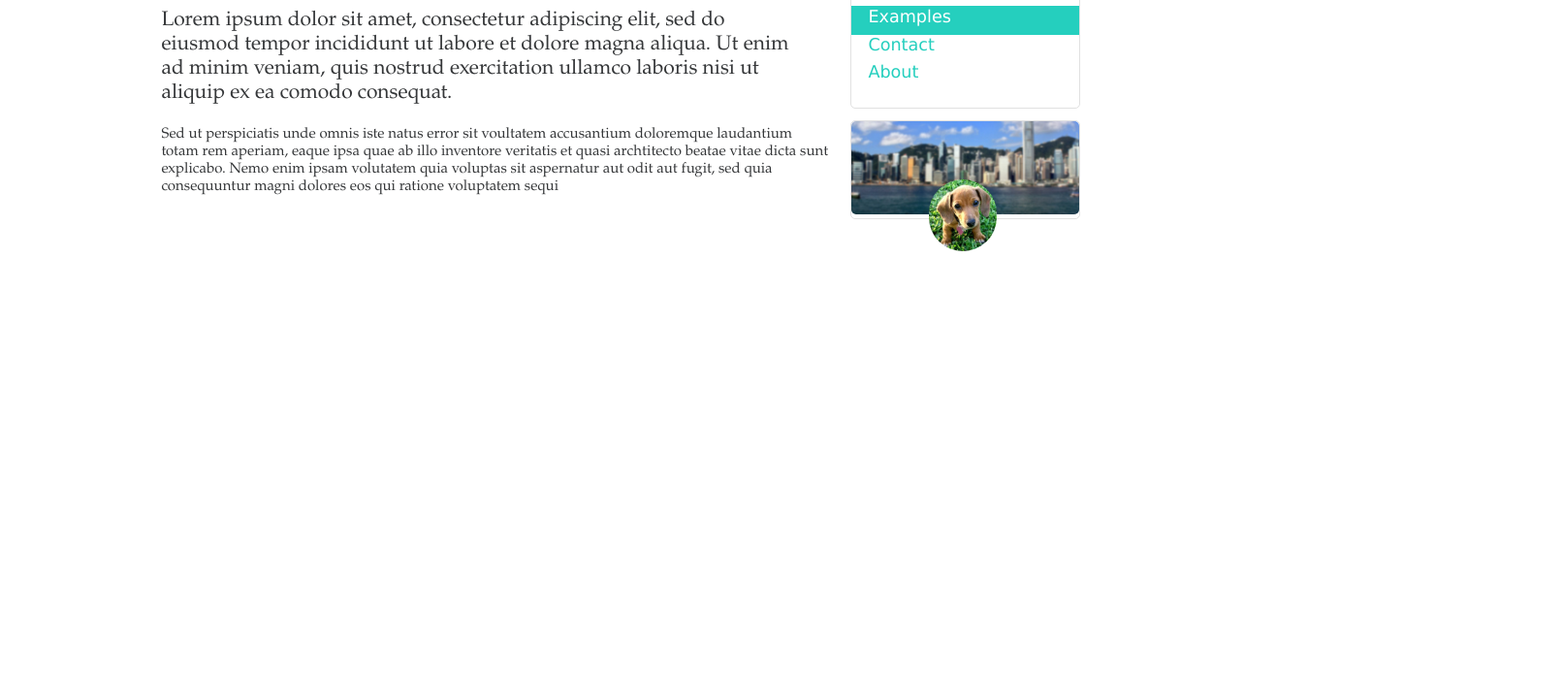
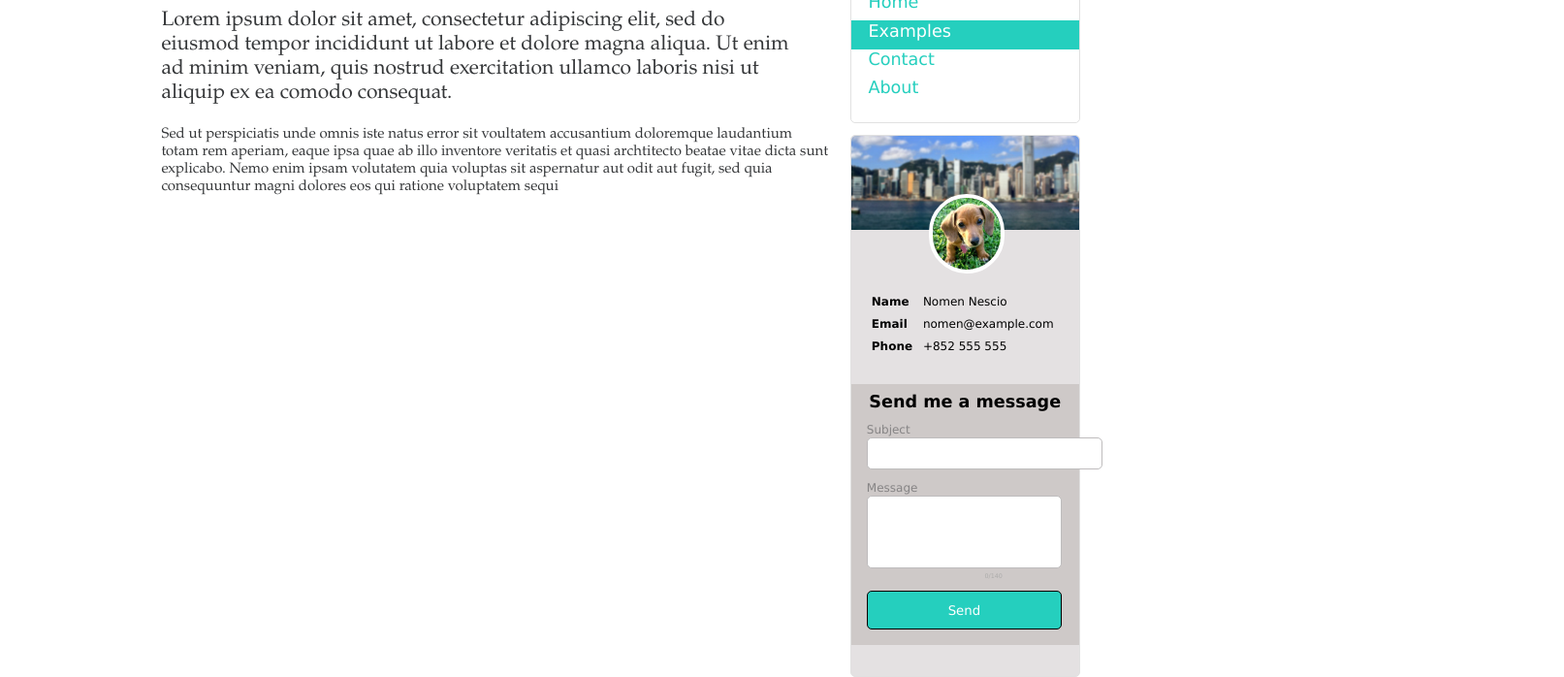
Before and after one commit to aakanshaparmar/3dff1550-bf9d-11e5-9912-ba0be0483c18, a plain HTML site: page src/index.html in a window 1280 px wide. Shown: the part 348-1046 px from the top of the page at 97% size, 1613 px wide, since content can reach past the window. Before the commit the page ends 800 px from the top, so only its background shows below. Drawn offline with Linux system fonts and the light colour scheme.

Commit message:
Send Message done

```diff
--- a/src/homepagestyle.css
+++ b/src/homepagestyle.css
@@ -89,7 +89,8 @@ header{
     width: 100%;
     background-color: #6E868F;
     padding-left: 13%;
-    padding-right: 13%;
+    padding-right: 13
+    %;
     padding-top: 7%;
     padding-bottom: 4%;
     font-size: 32px;
@@ -124,8 +125,8 @@ header{
   #sidebar{
     width:25%;
     float: right;
-    max-height: 40%;
-    padding-top: 2%;
+    /*max-height: 40%;*/
+    padding-top: 4%;
 
   }
 
@@ -153,10 +154,10 @@ header{
     border-radius: 5px 5px 5px 5px;
   }
 
-  #submenu-heading{
+  .submenu-heading{
     text-align: center;
     font-weight:bold;
-    font-size: 1.2em;
+    font-size: 1.1em;
     display:block;
     padding-top: .5em;
   }
@@ -198,7 +199,7 @@ header{
   #skyline {
     max-width: 100%;
     height: auto;
-    border-radius: 5px 5px 5px 5px;
+    border-radius: 5px 5px 0px 0px;
     position: relative;
     top: 0;
     left: 0;
@@ -210,7 +211,89 @@ header{
     left: 80px;
     max-width: 30%;
     height: auto;
-    border-radius: 35px 35px 35px 35px;
+    border-radius: 40px 40px 40px 40px;
+    border-color: #FFFFFF;
+    border-width: 4px;
+    border-style: solid;
+  }
+
+  #personal-info{
+    background-color: #E4E1E2;
+    padding-bottom: 2em;
+  }
+
+  #personal-info-text{
+    margin-top: 5em;
+    font-size: 0.75em;
+    padding-left: 1.5em;
+    padding-bottom: 2em;
+  }
+
+  .personal-info-heading{
+    padding-right: 0.65em;
+    font-weight: bold;
+    padding-bottom: 0.5em;
+  }
+
+  #send-message{
+    background-color: #CEC9C8;
+    padding-bottom: 1em;
+
+  }
+
+  #send-msg-content{
+    margin-left: 1em;
+    padding-top: 0.5em;
+  }
+
+  .personal-info-content{
+    padding-bottom: 0.5em;
+  }
+
+  textarea{
+    resize: none;
+    font-size: 1.1em;
+    padding-bottom: 0.5em;
+    border-radius: 5px 5px 5px 5px;
+    border-color: #BEBCBD;
+    border-style:solid;
+    border-width: 0.1em;
+  }
+
+  input{
+    font-size: 1.1em;
+    padding-bottom: 0.5em;
+    border-radius: 5px 5px 5px 5px;
+    border-color: #BEBCBD;
+    border-style:solid;
+    border-width: 0.1em;
+  }
+
+  .send-msg-titles{
+    color: #868485;
+    font-size: 0.75em;
+  }
+
+  #msg-title{
+    padding-top: 0.5em;
+  }
+
+  #wordCount{
+    color: #ADACAB;
+    font-size:0.4em;
+    vertical-align: text-top;
+    padding-left: 19em;
+  }
+
+  #send-button{
+    border-style:solid;
+    border-width: 0.1em;
+    border-radius: 5px 5px 5px 5px;
+    background-color: #25CFBE;
+    width:92%;
+    height: 3em;
+    font-family:"Verdana";
+    color:#FFFFFF;
   }
 
 
--- a/src/index.html
+++ b/src/index.html
@@ -36,7 +36,7 @@
 
     <div id = "sidebar">
       <div class="sidebar-element" id="submenu">
-        <span id="submenu-heading">Submenu</span>
+        <span class="submenu-heading">Submenu</span>
          <ul id = "submenu-list">
               <li class = "submenu-list-item" id = "home"><a class = "submenu-items-link" href="#">Home</a></li>
               <li class = "submenu-list-item" id="submenu-active" ><a class = "submenu-items-link" id="submenu-active-link" href="#"><span id="examples-link-span"> Examples</span></a></li>
@@ -48,6 +48,24 @@
        <div class="sidebar-element" id="personal-info">
         <img id="skyline" src="img/hk-skyline.jpg">
         <img id="profile-pic" src="img/doggieId.jpg">
+        <div id ="personal-info-text">
+          <table>
+              <tr class="personal-info-row"> <td class="personal-info-heading"> Name </td> <td class="personal-info-content">  Nomen Nescio </td> </tr>
+              <tr class="personal-info-row"> <td class="personal-info-heading"> Email </td> <td class="personal-info-content"> nomen@example.com </td> </tr>
+              <tr class="personal-info-row"> <td class="personal-info-heading"> Phone </td> <td class="personal-info-content"> +852 555 555 </td> </tr>
+          </table>
+        </div>
+        <div id="send-message">
+          <span class="submenu-heading"> Send me a message </span>
+          <div id="send-msg-content">
+              <span class="send-msg-titles"> Subject </span> <br>
+              <input type="text" name="subject" size="21"> <br>
+              <div id="msg-title"><span class="send-msg-titles"> Message </span></div>
+              <textarea id="msg-content" rows="4" columns="20" maxLength="140"></textarea>
+              <span id="wordCount"> 0/140 </span>  <br>
+              <button type="button" id="send-button"> Send </button>
+          </div>
+        </div>
       </div>
 
      </div>
```
Also changed, not shown: src/wordCount.js (added).
